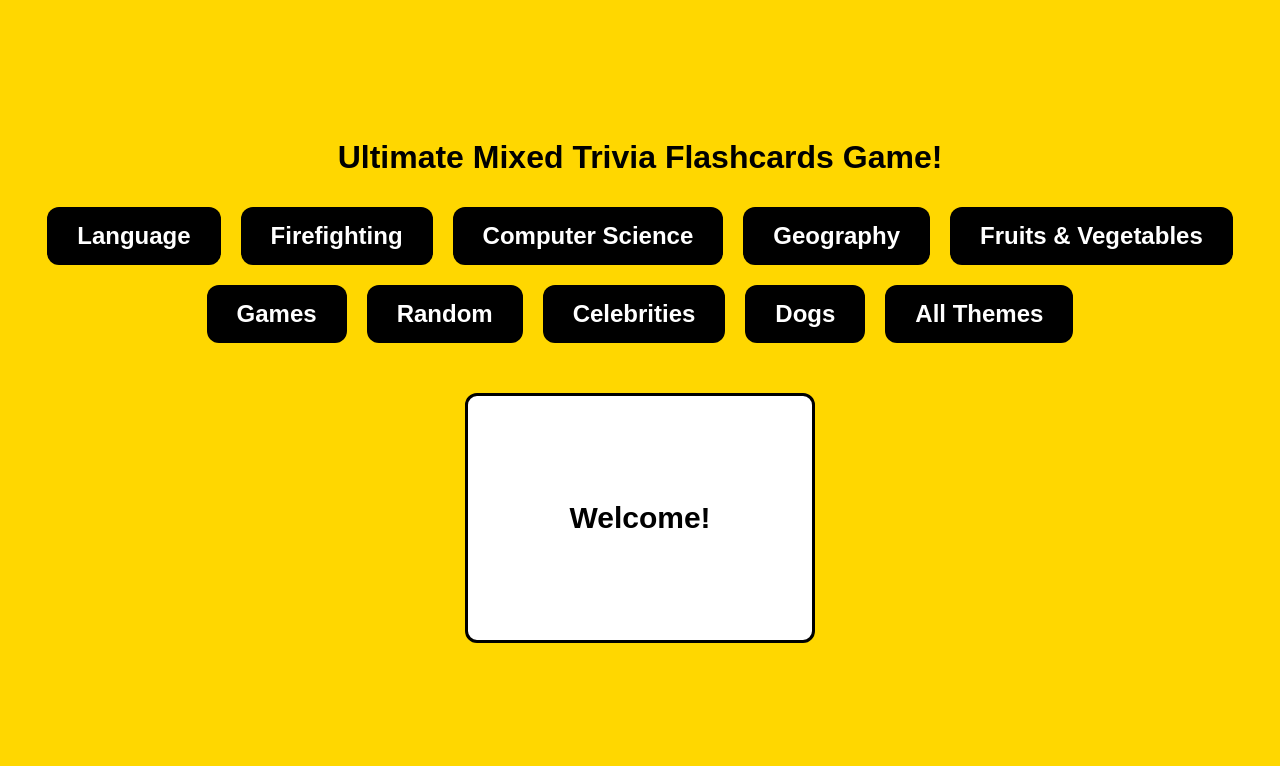
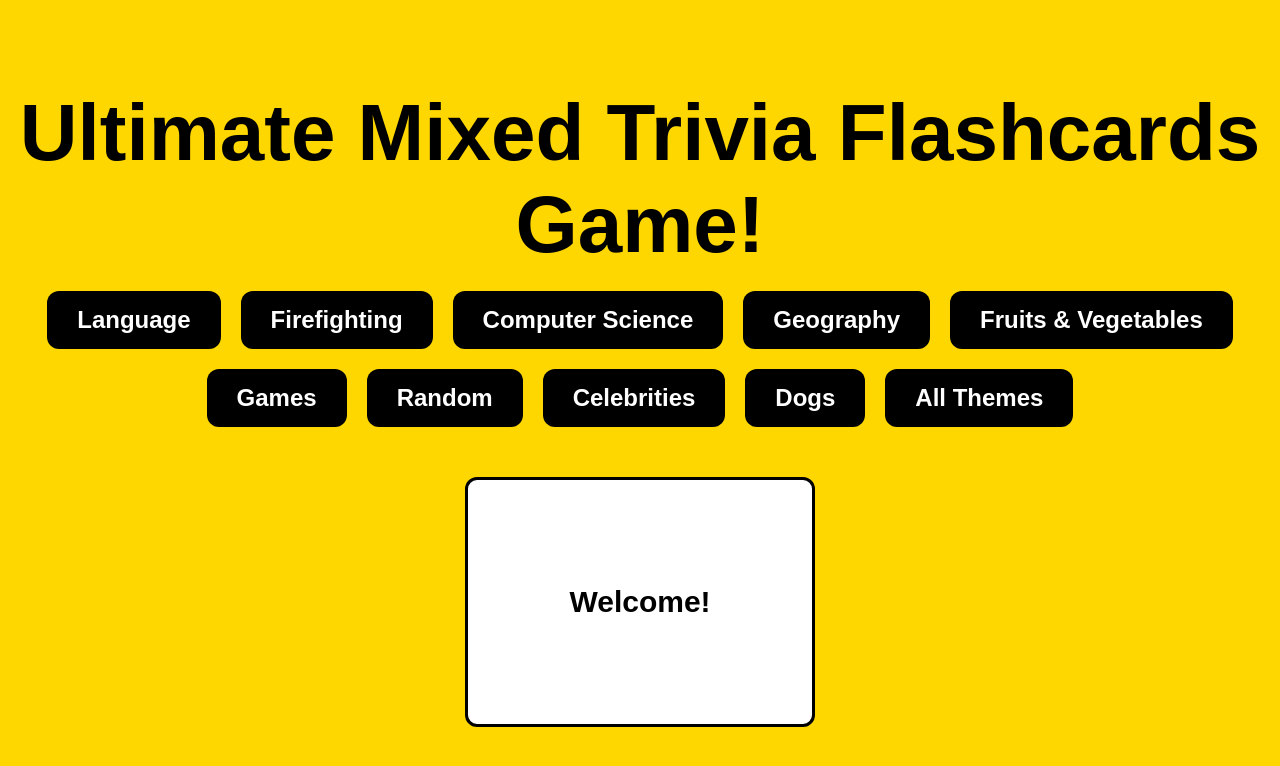
Before and after one commit to Ghostcomputer453145/proj-3-Ghostcomputer453145, a React (Vite) app: page / in a window 1280 px wide. Shown: the top 766 px of the page. Built offline with nearby package versions, Linux system fonts and the light colour scheme.

Commit message:
Never mind

```diff
--- a/src/App.css
+++ b/src/App.css
@@ -1,5 +1,12 @@
 .App {
   text-align: center;
+}
+
+h1 {
+  color: black;
+  font-size: 80px;
+  font-weight: bold;
+  margin-bottom: 10px;
 }
 
 p {
```
